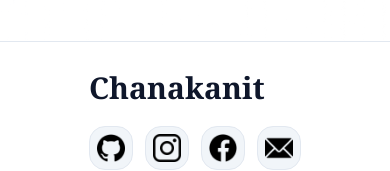
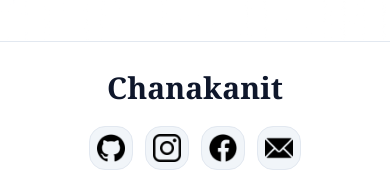
Before and after one commit to Chanakanit/Portfolio, a Vue app: page / in a window 390 px wide. Shown: the part 9661-9832 px from the top of the page. Built offline with nearby package versions, Linux system fonts and the light colour scheme.

Commit message:
footer layout

```diff
--- a/src/components/Footer.vue
+++ b/src/components/Footer.vue
@@ -33,7 +33,7 @@ const socialLinks = [
             <div class="flex flex-col md:flex-row md:items-center gap-5 md:gap-7">
 
                 <h1
-                    class="text-3xl font-black font-serif text-slate-900 dark:text-white"
+                    class="text-3xl font-black text-center md:text-start font-serif text-slate-900 dark:text-white"
                 >
                     Chanakanit
                 </h1>
```
